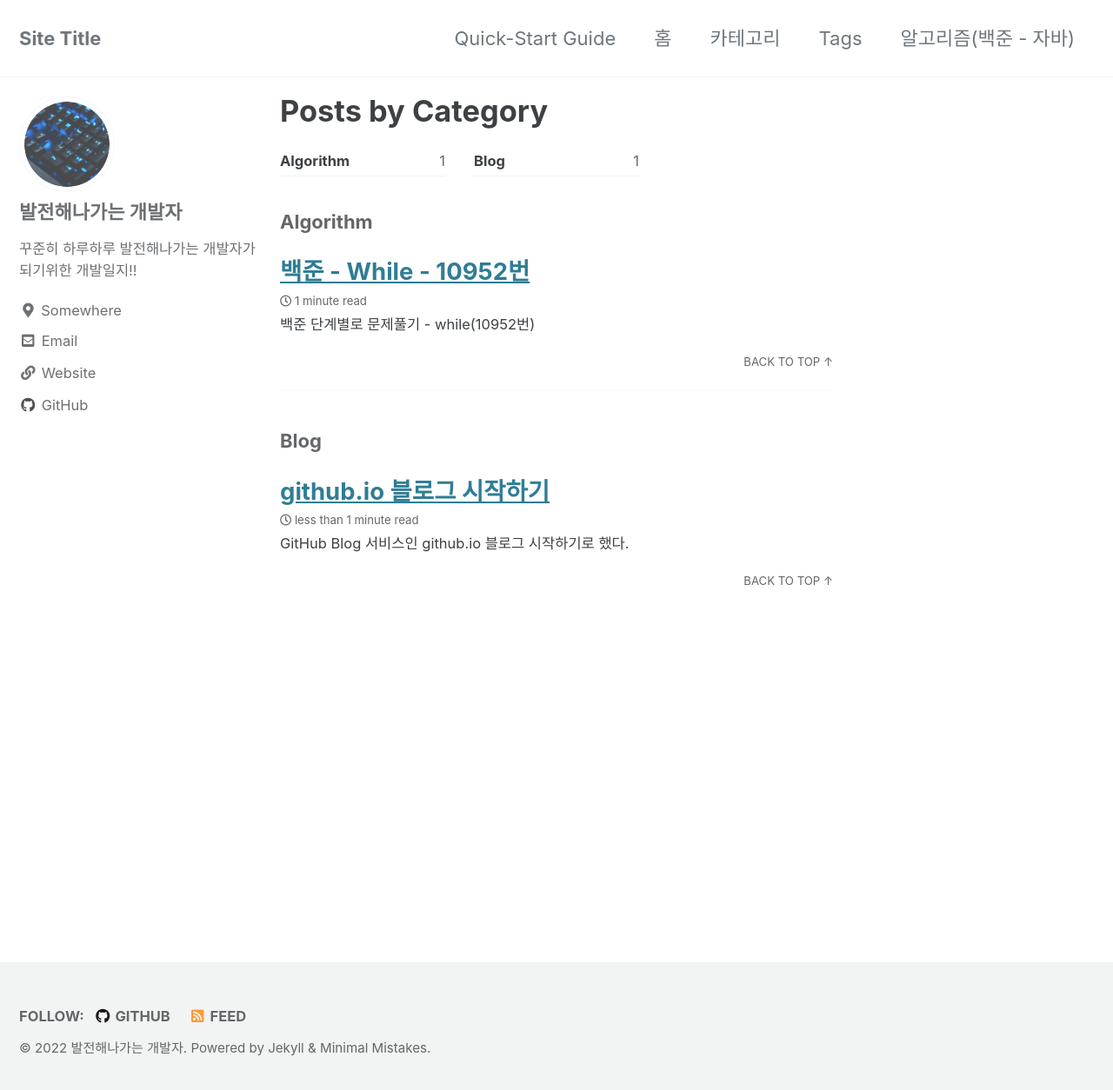
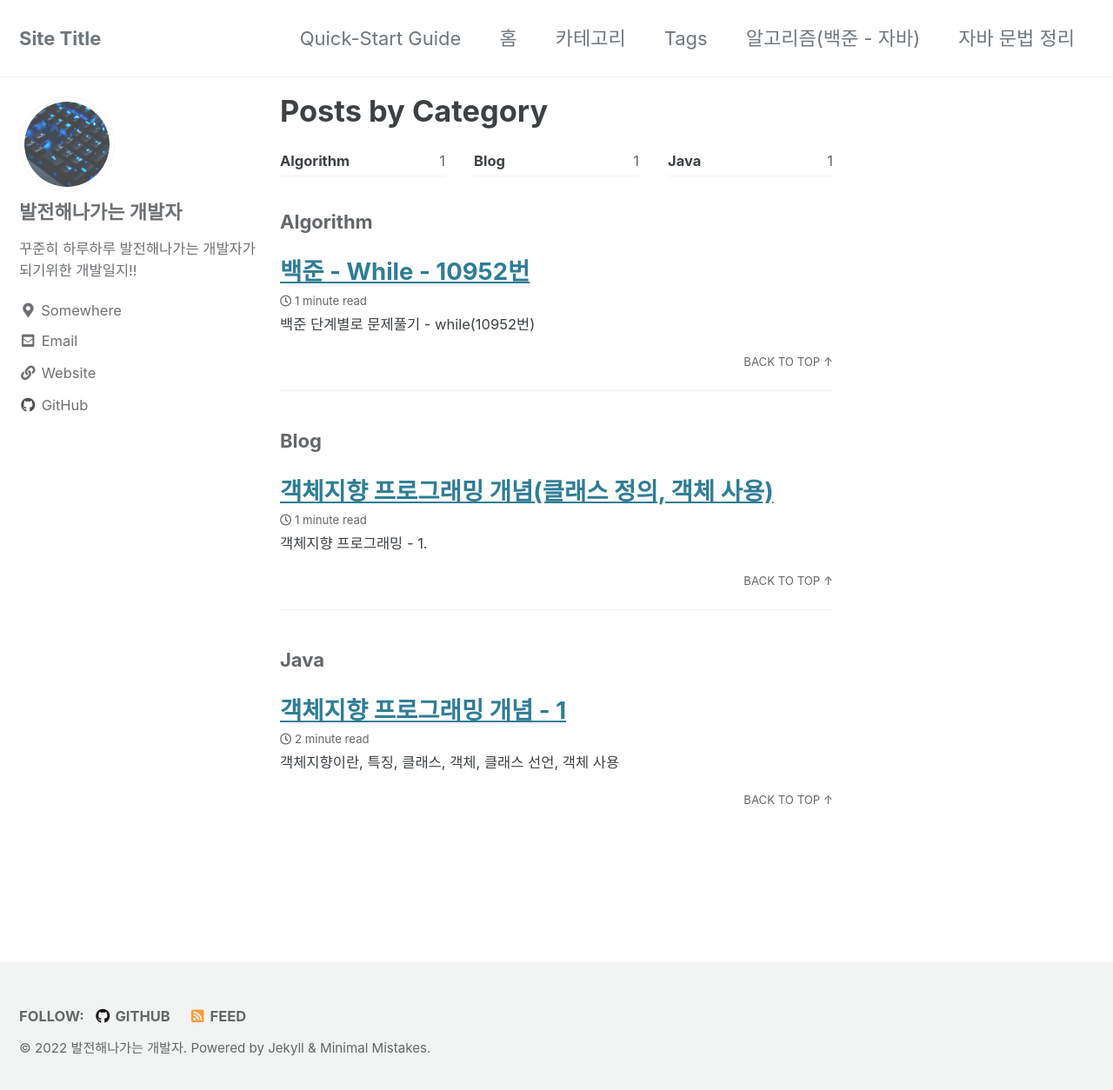
Before and after one commit to gitdevjjong/gitdevjjong.github.io, a Jekyll site: the page built from _pages/catagory-archive.md, in a window 1280 px wide and 1262 px high. Shown: the top 1254 px of the window at 87% size. Built offline with Jekyll 4.4.1, drawn with Linux system fonts in a browser that asks for light colours; cached includes are drawn as plain includes; some of the changed lines change nothing that is shown.

Commit message:
java-object-1

````diff
--- a/_data/navigation.yml
+++ b/_data/navigation.yml
@@ -10,6 +10,8 @@ main:
     url: /tags/
   - title: "알고리즘(백준 - 자바)"
     url: /categories/Algorithm/
+  - title: "자바 문법 정리"
+    url: /categories/Java/
   # - title: "Sample Posts"
   #   url: /year-archive/
   # - title: "Sample Collections"
--- /dev/null
+++ b/_pages/Java.md
@@ -0,0 +1,9 @@
+---
+title: "자비 문법 공부"
+permalink: /categories/Java/
+layout: category
+author_profile: true
+taxonomy: Java
+---
+
+자바 문법 정리입니다.
--- /dev/null
+++ b/_posts/2021-01-07-Spring1.md
@@ -0,0 +1,76 @@
+---
+title: "객체지향 프로그래밍 개념(클래스 정의, 객체 사용)"
+excerpt: "객체지향 프로그래밍 - 1."
+
+categories:
+  - Blog
+tags:
+  - Blog
+last_modified_at: 2021-01-06T08:06:00-05:00
+---
+
+### 객체지향 프로그래밍
+
+객체 지향 프로그래밍은 유연하고 변경이 용이하게 만들기 때문에 대규모 프로젝트에 많이 사용된다고 합니다.
+여기서 유연하고 변경이 용이하다는 것은 객체지향의 핵심인 다형성을 의미합니다.
+우리는 다형성을 이용해 역할과 구현을 분리하는 것이 중요합니다. 한번 확인해보겠습니다.
+
+### 역할과 구현을 분리
+
+- 역할과 구현을 구분하면 세상이 단순해지고, 유연해지며 변경도 편리해진다.
+- 장점
+  - 클라이언트는 대상의 역할(인터페이스)만 알면 된다.
+  - 클라이언트는 구현 대상의 내부 구조를 몰라도 된다.
+  - 클라이언트는 구현 대상의 내부 구조가 변경되어도 영향을 받지 않는다.
+  - 클라이언트는 구현 대상 자체를 변경해도 영향을 받지 않는다.
+- 역할과 구현을 분리하기 위해서는 다형성을 이용한다.
+  - 역할 = 인터페이스
+  - 구현 = 인터페이스를 구현한 클래스, 구현 객체
+- 객체를 설계할 때 역할과 구현을 명확히 분리
+- 객체 설계시 역할(인터페이스)를 먼저 부여하고, 그 역할을 수행하는 구현 객체 만들기
+
+### 객체의 협력이라는 관계
+
+- 혼자 있는 객체는 없다.
+- 클라이언트 : 요청, 서버 : 응답
+- 수 많은 객체 클라이언트와 객체 서버는 서로 협력 관계를 가진다.
+
+### 자바 언어의 다형성
+
+- 오버라이딩을 생각하자
+- 다형성으로 인터페이스를 구현한 객체를 실행 시점에 유연하게 변경할 수 있다.
+- 물론 클래스 상속 관계도 다형성, 오버라이딩이 적용가능하다.
+
+### 다형성의 본질
+
+- 인터페이스를 구현한 객체 인스턴스를 실행 시점에 유연하게 변경할 수 있다.
+- 다형성의 본질을 이해하려면 협력이라는 객체사이의 관계에서 시작해야한다.
+- 클라이언트를 변경하지 않고, 서버의 구현 기능을 유연하게 변경할 수 있다.
+
+### 역할과 구현의 분리 한계점
+
+- 역할(인터페이스) 자체가 변하면, 클라이언트, 서버 모두 큰 변경이 발생한다.
+- USB 인터페이스가 변경된다면?.
+- 인터페이스를 안정적으로 잘 설계하는 것이 중요하다.
+
+### 스프링과 객체 지향
+
+- 다형성이 가장 중요하다!
+- 스프링은 다형성을 극대화해서 이용할 수 있게 도와준다.
+- 스프링에서 이야기하는 제어의 역전(IOC), 의존관계 주입(DI)은 다형성을 활용해서 역할과 구현을 편리하게 다룰 수 있도록 지원한다.
+- 스프링을 사용하면 마치 레고 블럭 조립하듯이! 공연 무대의 배우를 선택하듯이 구현을 편리하게 변경할 수 있다.
+
+## 좋은 객체 지향 설계의 5가지 원칙(SOLID)
+
+### 1. SRP : 단일 책임 원칙(Single responsibility principle)
+
+- 한 클래스는 하나의 책임만 가져아 한다.
+- 하나의 책임이라는 것은 모호하다
+  - 클 수 있고, 작을 수 있다.
+  - 문맥과 상황에 따라 다를 수 있다.
+- 중요한 기준은 변경이다. 변경이 있을 때 파급 효과가 적으면 단일 책임 원칙을 잘 따른 것 이다.
+- 예)UI 변경, 객체의 생성과 사용을 분리
+
+### 2. OCP 개방-폐쇄 원칙(Open/closed principle)
+
+- 소프트웨어 요소는 확장에는 열려 있으나 변경에는 닫혀 있어야 한다.
--- a/_posts/2022-01-02-first-post.md
+++ /dev/null
@@ -1,14 +0,0 @@
----
-title: "github.io 블로그 시작하기"
-excerpt: "GitHub Blog 서비스인 github.io 블로그 시작하기로 했다."
-
-categories:
-  - Blog
-tags:
-  - Blog
-last_modified_at: 2021-01-02T08:06:00-05:00
----
-
-GitHub Blog 서비스인 github.io 블로그 시작하기로 했습니다
-이 글의 제목은 {{ page.title }}이고
-마지막으로 수정된 시간은 {{ page.last_modified_at }}이다.
--- /dev/null
+++ b/_posts/2022-01-07-object1.md
@@ -0,0 +1,137 @@
+---
+title: "객체지향 프로그래밍 개념 - 1"
+excerpt: "객체지향이란, 특징, 클래스, 객체, 클래스 선언, 객체 사용"
+
+categories:
+  - Java
+tags:
+  - 자바
+  - 자바의 정석
+last_modified_at: 2021-01-06T08:06:00-05:00
+---
+
+남궁성님의 자바의 정석강의를 보면서 정리를 할려고 시작합니다.
+
+### 객체지향 언어란
+
+객체지향 언어는 특별한 것이 아닌 기존 프로그래밍 언어에 객체지향 개념을 더한 것 입니다.
+객체지향 개념은 규칙이라고도 할 수 있으며 추후에 계속 알아볼 예정입니다.
+
+### 객체지향언어 특징
+
+- 코드의 재상용성이 높다.
+- 유지보수가 용이하다.
+- 중복코드 제거가 쉽다.
+
+### 객체지향 언어의 핵심특징
+
+- 캡슐화
+- 상속
+- 추상화
+- 다형성
+
+### 객체 지향 프로그래밍
+
+객체 지향 프로그래밍은 유연하고 변경이 용이하게 만들기 때문에 대규모 프로젝트에 많이 사용된다고 합니다.
+
+### 클래스와 객체
+
+클래스와 객체에 대해 알아보겠습니다. 설계도(클래스)와 사물(객체)이 정확히 맞는 것은 아닐 수 있지만 이해하기 가장 쉬운 예인 것 같습니다.
+
+- 클래스
+  - 객체를 생성하기 위해서 객체를 정의해놓은 설계도이다.
+  - 클래스는 데이터 + 함수의 조합으로 서로 관련된 여러 데이터를 하나로 저장할 수 있다.
+  - 클래스는 사용자가 원하는 타입을 직접 만들 수 있어서 사용자 정의 타입이라고도 한다.
+- 객체
+  - 객체는 실제로 존재하는 사물같은 개념이다.
+  - 객체가 가지고 있는 기능과 속성에 따라 용도가 달라진다.
+  - 객체의 구성요소는 기능(변수)와 속성(메서드) 이다.
+
+### 객체와 인스턴스
+
+객체와 인스터는 의미상 별로 차이가 없습니다.
+
+- 객체
+  - 객체는 모든 인스턴스를 대표하는 일반적 용어라고 할 수 있습니다.
+- 인스턴스
+  - 특정 클래스로부터 생성된 객체라고 할 수 있습니다.
+- 인스턴스화
+  - 클래스를 가지고 객체를 만드는 것을 인스턴스화라고 합니다.
+
+### 객체의 생성과 사용
+
+객체를 생성하고 사용하는법에 대해 확인해보겠습니다.
+우선 객체를 생성하기 위한 클래스를 만들었습니다. 이제 이 클래스를 사용하여 객체를 만들어 보겠습니다.
+
+```java
+public class Monster {
+  String name;
+  String kind;
+  int hp;
+  int damage;
+  void attack() {
+    hp-=damage;
+    System.out.println(name + "의 공격 : " +  damage + "를 입었습니다. 남은 HP는" + hp + "입니다");
+  }
+  void showKind() {
+    System.out.println("몬스터의 종류는" + kind + "몬스터 입니다");
+  }
+}
+```
+
+객체를 생성하는 방법
+
+1. 객체를 참조하기 위한 참조변수가 필요합니다.
+2. Monster 인스턴스를 생성한 후, 생성된 Monster 인스턴스 주소를 참조변수에 저장하시면 됩니다.
+   **클래스명 참조변수명;** -> 클래스의 객체를 참조하기 위한 참조 변수를 선언
+   **참조 변수명 = new 클래스명();** -> 클래스의 객체를 생성 후, 객체의 주소를 참조 변수에 저장
+   이제 코드로 확인해보겠습니다.
+
+```java
+Monster monster1; // 객체를 참조하기 위한 참조변수 선언
+monster1 = new Monster(); // 클래스 객체를 생성 후, 객체의 주소를 참조
+// 위 작업을 한번에 하기
+Monster monster2 = new Monster();
+```
+
+monster1이 어떻게 생성되었는지 그림으로 확인해보겠습니다.
+<img src="../_site/assets/images/object1/java1.png" width="500px">
+이제 참조 변수인 monster1은 객체를 다를 수 있는 리모컨같은 역활을 하게됩니다.
+참조변수를 이용해서 객체에 값을 저장하거나 메소드를 호출하는 등의 행위를 할 수 있습니다.
+그리고 그림을 보면 처음에 객체를 생성하면 변수는 다음과 같이 초기화되는 것을 확인할 수 있습니다..
+실제로 그런지 한번 확인해보고 참조변수를 이용해 객체에 값을 넣고 메소드를 사용해보겠습니다.
+
+```java
+public class Test {
+    public static void main(String[] args) {
+        Monster monster1 = new Monster();
+        System.out.println(monster1.name);
+        System.out.println(monster1.kind);
+        System.out.println(monster1.damage);
+        System.out.println(monster1.hp);
+        monster1.show();
+        monster1.showKind();
+    }
+}
+```
+
+출력결과입니다.
+<img src="../_site/assets/images/object1/java2.png" width="500px">
+출력결과를 확인해보시면 그림과 같이 객체를 생성하면서 값이 초기화된 것을 확인할 수 있습니다.
+이제 객체에 값을 넣어 사용해보겠습니다.
+
+```java
+        monster1.name = "발록";
+        monster1.kind = "악마형";
+        monster1.damage = 300;
+        monster1.hp = 5000;
+        monster1.show();
+        monster1.showKind();
+```
+
+위와 같이 참조변수를 사용해 객체에 값을 넣고 메소드를 호출해봤습니다.
+출력결과입니다.
+<img src="../_site/assets/images/object1/java3.png" width="500px">
+이런식으로 할 경우 아래 그림과 같이 객체의 변수값이 변하게 됩니다.
+<img src="../_site/assets/images/object1/java4.png" width="500px">
+이상으로 글을 마치고 공부하는 대로 내용을 정리해서 올려보겠습니다.
````
Also changed, not shown: assets/images/object1/java1.PNG (added), assets/images/object1/java2.PNG (added), assets/images/object1/java3.PNG (added), assets/images/object1/java4.PNG (added).
